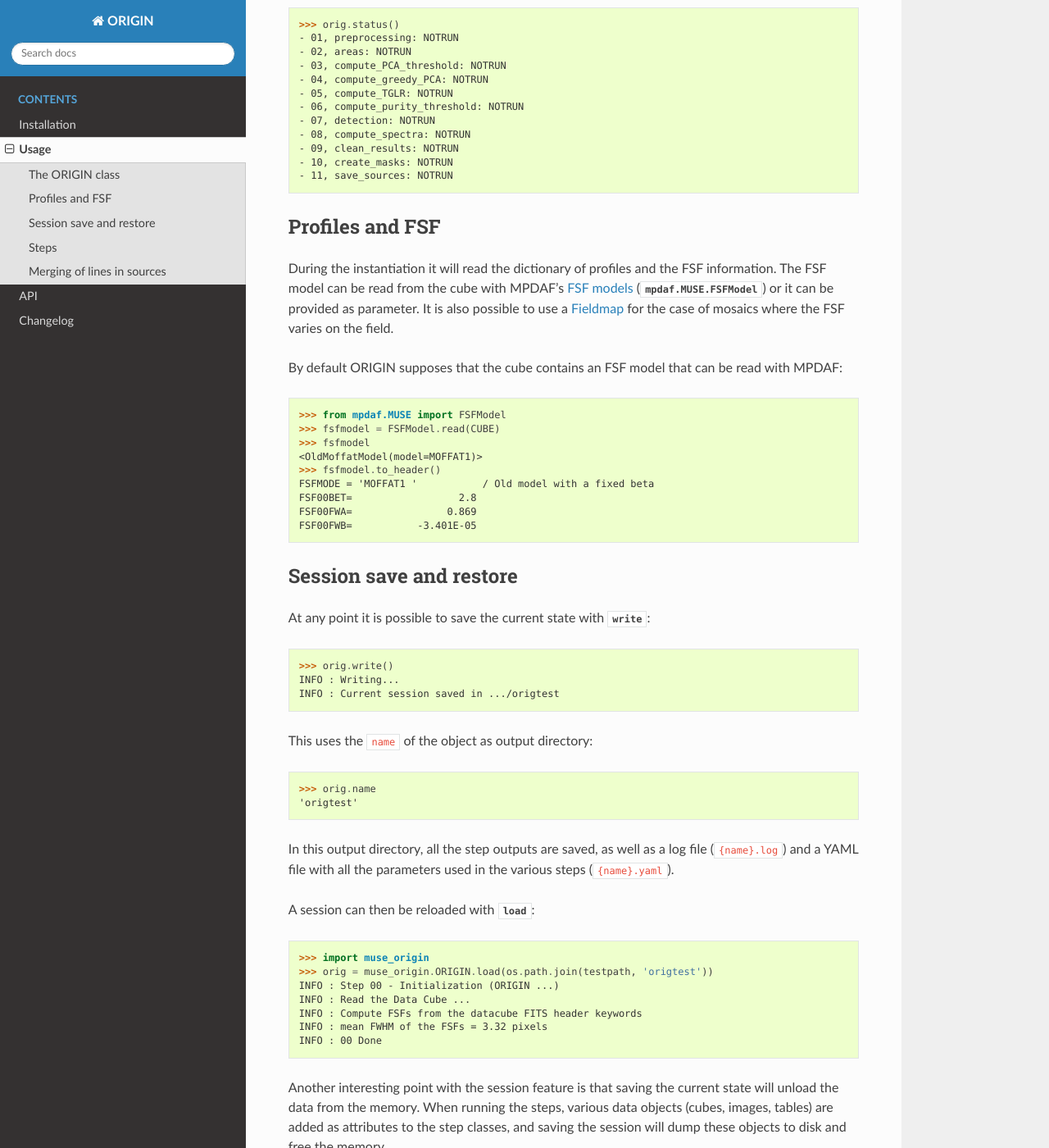
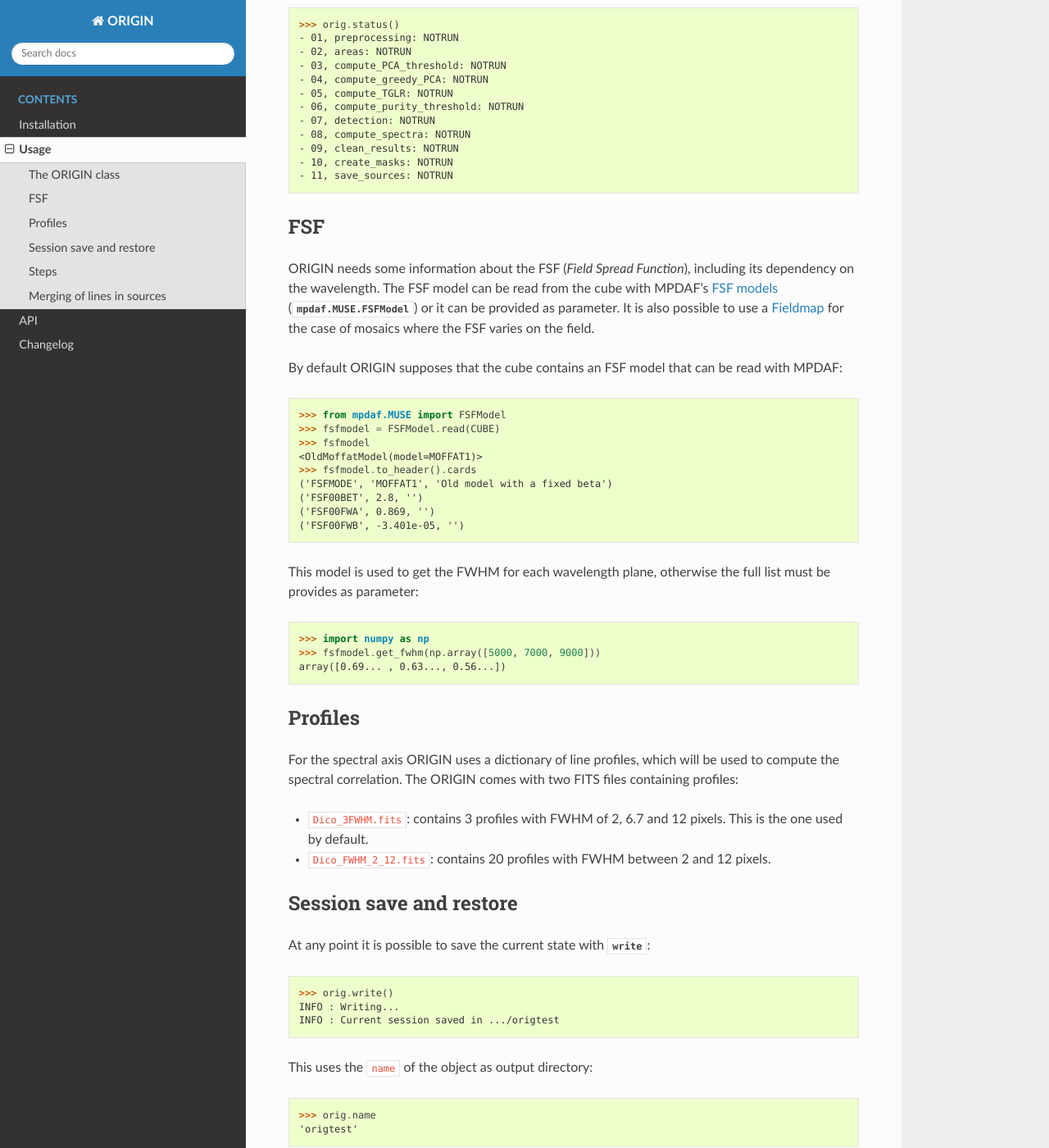
Before and after one commit to musevlt/origin, a Sphinx documentation site: the page built from docs/usage.rst, in a window 1280 px wide and 1400 px high, scrolled down 1025 px. Shown: the whole window at 82% size. Built offline with Sphinx 7.4.7 and the Read the Docs theme 2.0.0, drawn with Linux system fonts in a browser that asks for light colours; pages that are not in the unit, such as notebooks, are missing from menus.

Commit message:
Enhance docs about FSF and profiles

```diff
--- a/docs/usage.rst
+++ b/docs/usage.rst
@@ -56,14 +56,14 @@ the example notebook. It is possible to know the status of the processing with
     - 10, create_masks: NOTRUN
     - 11, save_sources: NOTRUN
 
-Profiles and FSF
-----------------
+FSF
+---
 
-During the instantiation it will read the dictionary of profiles and the
-FSF information. The FSF model can be read from the cube with MPDAF's `FSF
-models`_ (`mpdaf.MUSE.FSFModel`) or it can be provided as parameter. It is also
-possible to use a Fieldmap_ for the case of mosaics where the FSF varies on the
-field.
+ORIGIN needs some information about the FSF (*Field Spread Function*),
+including its dependency on the wavelength.  The FSF model can be read from the
+cube with MPDAF's `FSF models`_ (`mpdaf.MUSE.FSFModel`) or it can be provided
+as parameter. It is also possible to use a Fieldmap_ for the case of mosaics
+where the FSF varies on the field.
 
 By default ORIGIN supposes that the cube contains an FSF model that can be
 read with MPDAF::
@@ -72,11 +72,30 @@ read with MPDAF::
     >>> fsfmodel = FSFModel.read(CUBE)
     >>> fsfmodel
     <OldMoffatModel(model=MOFFAT1)>
-    >>> fsfmodel.to_header()
-    FSFMODE = 'MOFFAT1 '           / Old model with a fixed beta
-    FSF00BET=                  2.8
-    FSF00FWA=                0.869
-    FSF00FWB=           -3.401E-05
+    >>> fsfmodel.to_header().cards
+    ('FSFMODE', 'MOFFAT1', 'Old model with a fixed beta')
+    ('FSF00BET', 2.8, '')
+    ('FSF00FWA', 0.869, '')
+    ('FSF00FWB', -3.401e-05, '')
+
+This model is used to get the FWHM for each wavelength plane, otherwise the
+full list must be provides as parameter::
+
+    >>> import numpy as np
+    >>> fsfmodel.get_fwhm(np.array([5000, 7000, 9000]))
+    array([0.69... , 0.63..., 0.56...])
+
+Profiles
+--------
+
+For the spectral axis ORIGIN uses a dictionary of line profiles, which will be
+used to compute the spectral correlation. The ORIGIN comes with two FITS files
+containing profiles:
+
+- ``Dico_3FWHM.fits``: contains 3 profiles with FWHM of 2, 6.7 and 12 pixels.
+  This is the one used by default.
+- ``Dico_FWHM_2_12.fits``: contains 20 profiles with FWHM between 2 and 12
+  pixels.
 
 Session save and restore
 ------------------------
```
